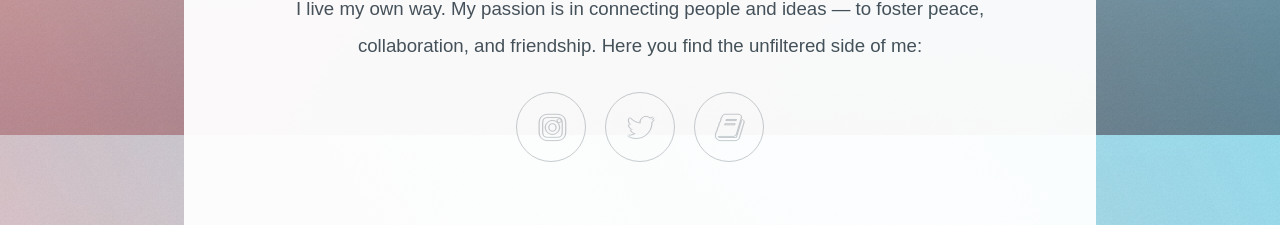
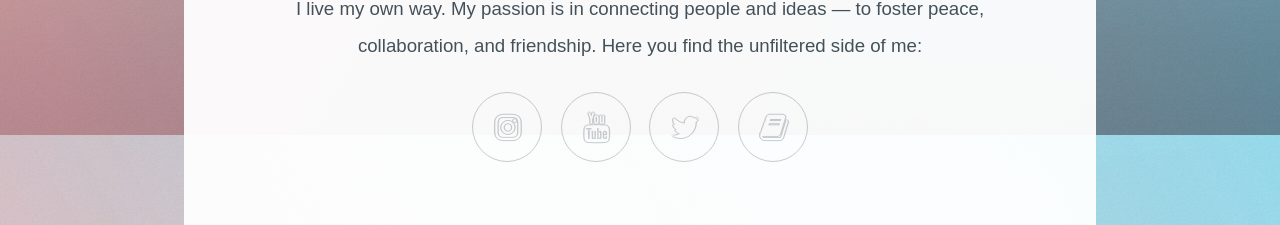
Before and after one commit to juanmirocks/website, a React (Create React App) app: page / in a window 1280 px wide. Shown: the part 665-890 px from the top of the page. Built offline with nearby package versions, Linux system fonts and the light colour scheme.

Commit message:
activate youtube link

```diff
--- a/src/App.js
+++ b/src/App.js
@@ -32,8 +32,8 @@ class App extends Component {
             <p>I live my own way. My passion is in connecting people and ideas &mdash; to foster peace, collaboration, and friendship. Here you find the unfiltered side of me:</p>
             <ul className="icons">
               <li><a href="https://www.instagram.com/juanmirocks" className="fa-instagram">Instagram</a></li>
+              <li><a href="https://www.youtube.com/channel/UCXEObTEkoKT2kRxl5FLx86Q" className="fa-youtube">YouTube</a></li>
               <li><a href="https://twitter.com/juanmirocks" className="fa-twitter">Twitter</a></li>
-              {/* <li><a href="https://www.youtube.com/channel/UCXEObTEkoKT2kRxl5FLx86Q" className="fa-youtube">YouTube</a></li> */}
               <li><a href="https://www.goodreads.com/juanmirocks" className="fa-book">Goodreads</a></li>
               {/* Facebook
               Snapchat
```
